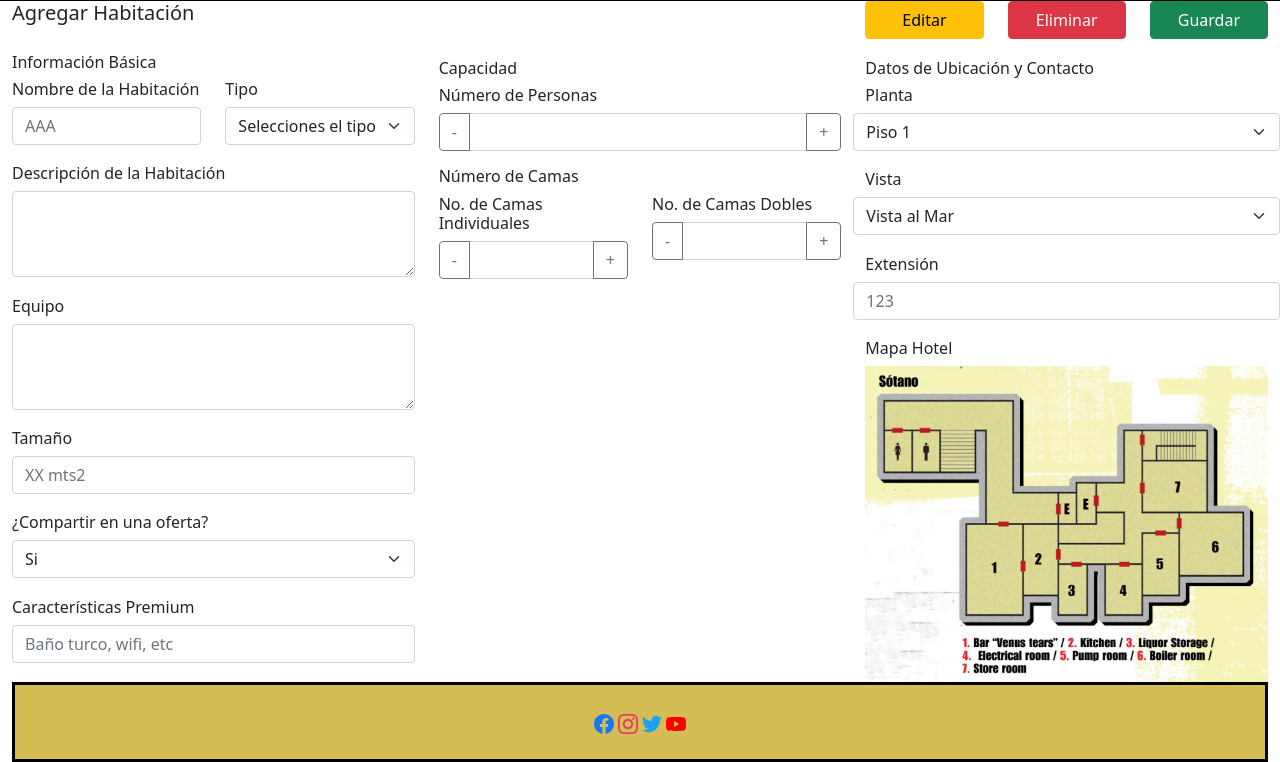
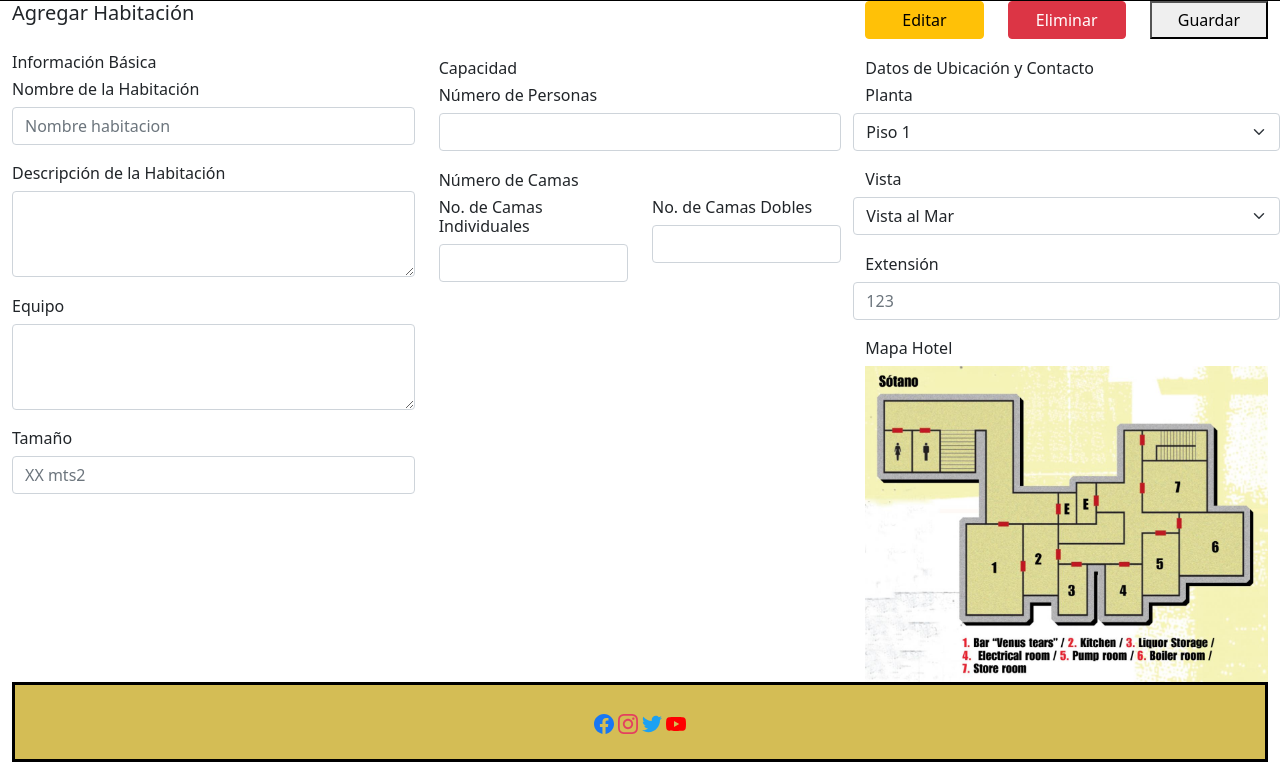
Before and after one commit to EstDuaM/ProyectoHoteleria, a Flask app: page /bedrooms_actions in a window 1280 px wide. Shown: the part 161-923 px from the top of the page. Run offline with Flask 2, Linux system fonts and the light colour scheme; some libraries are stand-ins or nearby versions.

Commit message:
Add files via upload

```diff
--- a/templates/bedroom-actions.html
+++ b/templates/bedroom-actions.html
@@ -31,65 +31,36 @@
 
     <div class="container-fluid">
 
+    <form action="http://127.0.0.1:5000/bedroom_actions" method="post" method="get" id="form-bedrooms">
+
     <div class="row">
 
         <div class="col">
             <h5>Agregar Habitación</h5>
             <h6><br>Información Básica</h6>
-            <div class="row">
-                <div class="col">
-                    <h6>Nombre de la Habitación</h6>
-                    <input type="text" class="form-control" placeholder="AAA" aria-label="AAA">
-                </div>
-                <div class="col">
-                    <h6>Tipo</h6>
-                    <select class="form-select" aria-label="Default select example">
-                        <option selected>Selecciones el tipo de habitación</option>
-                        <option value="1">Tipo A</option>
-                        <option value="2">Tipo B</option>
-                    </select>
-                </div>
-            </div>
+            <h6>Nombre de la Habitación</h6>
+            <input type="text" name="nombreHabitacion" class="form-control" placeholder="Nombre habitacion" aria-label="AAA">
             <h6><br>Descripción de la Habitación</h6>
-            <textarea class="form-control" id="exampleFormControlTextarea1" rows="3"></textarea>
+            <textarea name="descripcionHabitacion" class="form-control" id="exampleFormControlTextarea1" rows="3"></textarea>
             <h6><br>Equipo</h6>
-            <textarea class="form-control" id="exampleFormControlTextarea1" rows="3"></textarea>
+            <textarea name="equipoHabitacion" class="form-control" id="exampleFormControlTextarea1" rows="3"></textarea>
             <h6><br>Tamaño</h6>
-            <input type="text" class="form-control" placeholder="XX mts2" aria-label="XX mts2">
-            <h6><br>¿Compartir en una oferta?</h6>
-                <select class="form-select" aria-label="Default select example">
-                    <option value="1">Si</option>
-                    <option value="2">No</option>
-                </select>
-            <h6><br>Características Premium</h6>
-            <input type="text" class="form-control" placeholder="Baño turco, wifi, etc" aria-label="Baño turco, wifi, etc">
+            <input type="text" name="tamanoHabitacion" class="form-control" placeholder="XX mts2" aria-label="XX mts2">
         </div>
 
         <div class="col">
             <h6><br><br><br>Capacidad</h6>
             <h6>Número de Personas</h6>
-            <div class="input-group mb-3">
-                <button class="btn btn-outline-secondary" type="button">-</button>
-                <input type="text" class="form-control" placeholder="" aria-label="Example text with two button addons">
-                <button class="btn btn-outline-secondary" type="button">+</button>
-            </div>
-            <h6>Número de Camas</h6>
+            <input type="text" name="noPersonas" class="form-control" placeholder="" aria-label="Example text with two button addons">
+            <h6><br>Número de Camas</h6>
             <div class="row">
                 <div class="col">
                     <h6>No. de Camas Individuales</h6>
-                    <div class="input-group mb-3">
-                        <button class="btn btn-outline-secondary" type="button">-</button>
-                        <input type="text" class="form-control" placeholder="" aria-label="Example text with two button addons">
-                        <button class="btn btn-outline-secondary" type="button">+</button>
-                    </div>
+                    <input type="noCamasInd" name="enoCamasInd" class="form-control" placeholder="" aria-label="Example text with two button addons">
                 </div>
                 <div class="col">
                     <h6>No. de Camas Dobles</h6>
-                    <div class="input-group mb-3">
-                        <button class="btn btn-outline-secondary" type="button">-</button>
-                        <input type="text" class="form-control" placeholder="" aria-label="Example text with two button addons">
-                        <button class="btn btn-outline-secondary" type="button">+</button>
-                    </div>
+                    <input type="noCamasDob" name="noCamasDob" class="form-control" placeholder="" aria-label="Example text with two button addons">
                 </div>
             </div>
         </div>
@@ -103,26 +74,28 @@
                     <button type="button" class="btn btn-danger">Eliminar</button>
                 </div>
                 <div class="col d-grid mx-auto">
-                    <button type="button" class="btn btn-success">Guardar</button>
+                    <button type="submit" name="botonGuardarHabitacion" value="guardarHabitacion" class="button button-block">Guardar</button>
                 </div>
                 <h6><br>Datos de Ubicación y Contacto</h6>
                 <h6>Planta</h6>
-                    <select class="form-select" aria-label="Default select example">
+                    <select name="ubicacionHabitacion" class="form-select" aria-label="Default select example">
                         <option value="1">Piso 1</option>
                         <option value="2">Piso 2</option>
                     </select>
                 <h6><br>Vista</h6>
-                    <select class="form-select" aria-label="Default select example">
+                    <select name="vistaHabitacion" class="form-select" aria-label="Default select example">
                         <option value="1">Vista al Mar</option>
                         <option value="2">Vista Interior</option>
                     </select>
                 <h6><br>Extensión</h6>
-                <input type="text" class="form-control" placeholder="123" aria-label="123">
+                <input type="text" name="extensionHabitacion" class="form-control" placeholder="123" aria-label="123">
                 <h6><br>Mapa Hotel</h6>
                 <img src="../assets/mapa.jpg" class="img-fluid" alt="...">
         </div>
 
     </div>
+
+    </form>
 
     </div>
 
```
